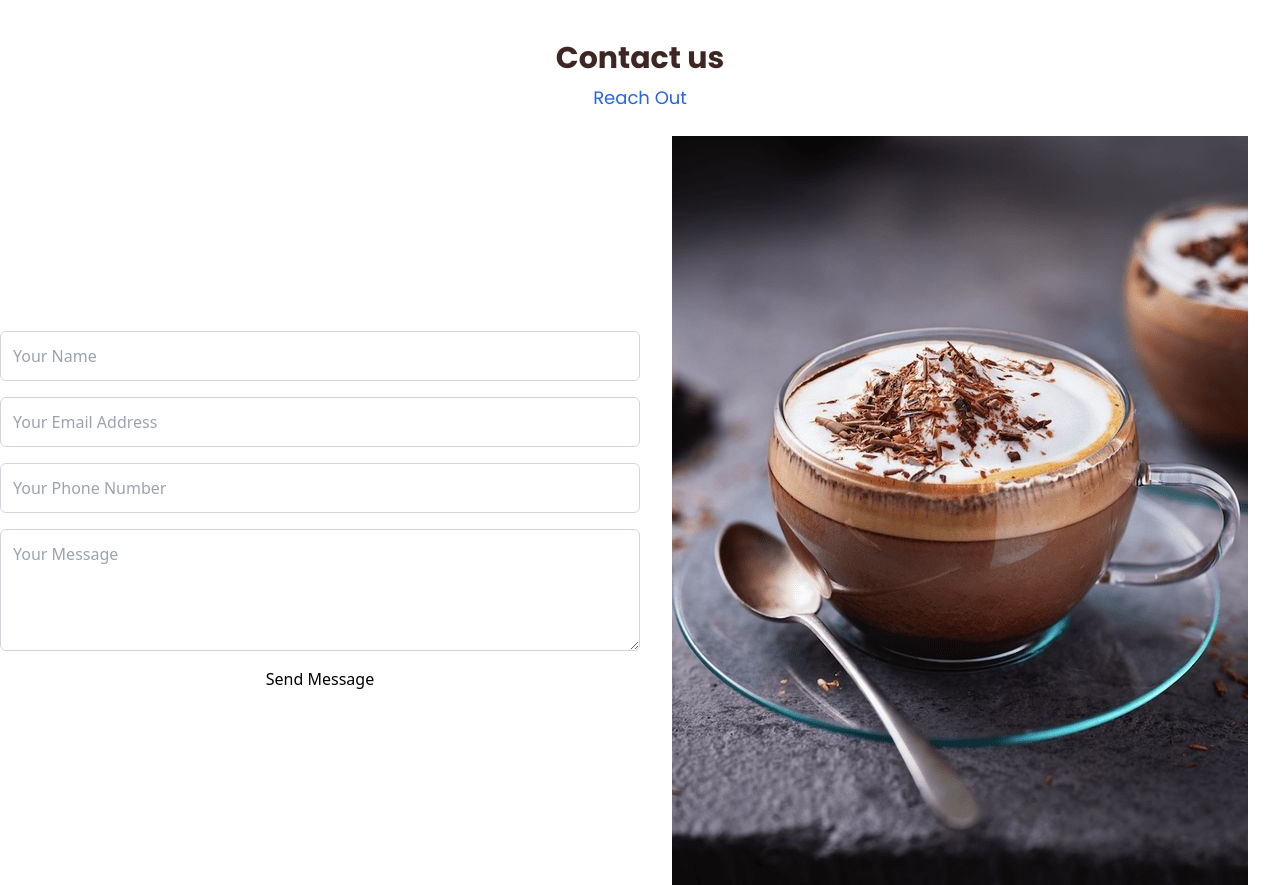
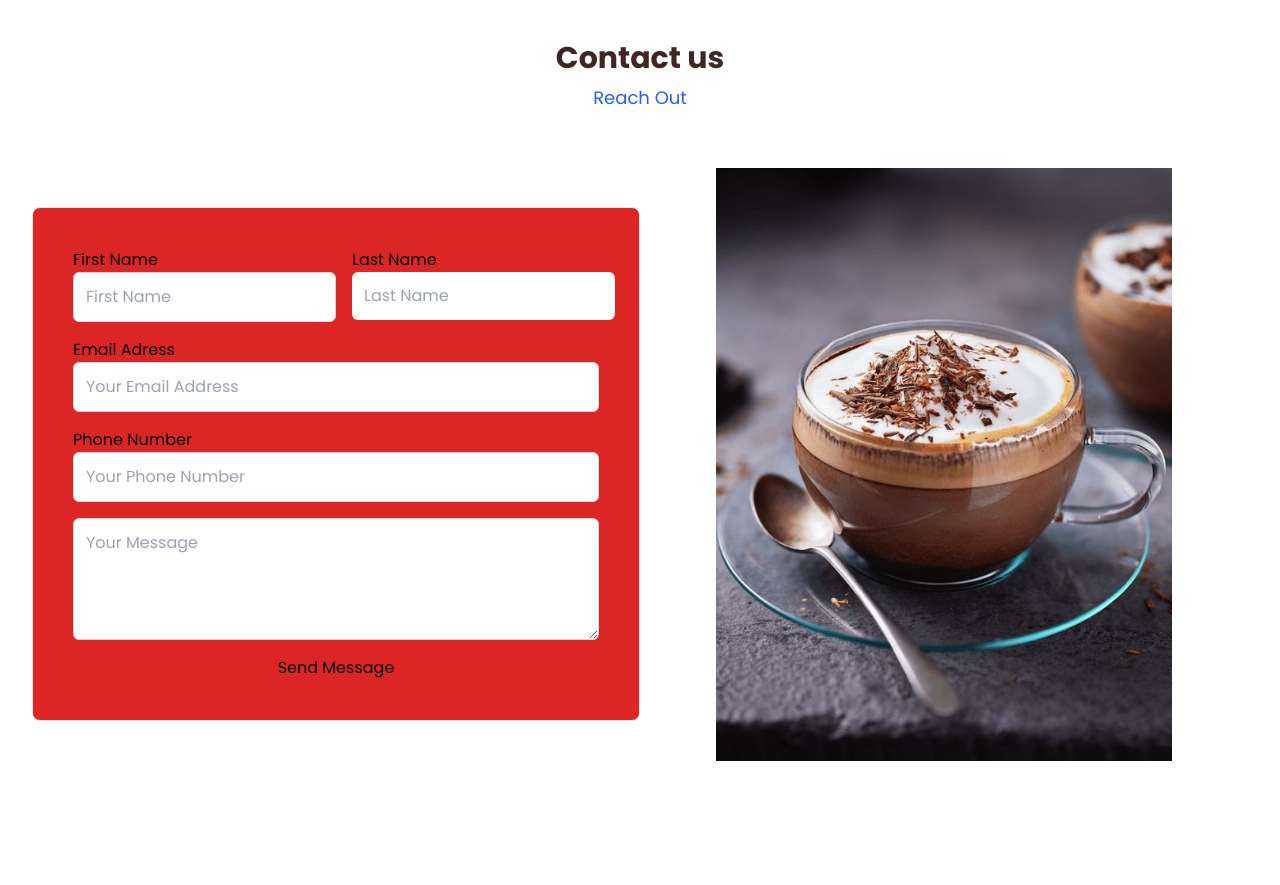
Before and after one commit to swarui/coffeelandingpage, a React (Vite) app: page / in a window 1280 px wide. Shown: the part 2680-3565 px from the top of the page. After the commit the page ends 3473 px from the top, so only its background shows below. Built offline with nearby package versions, Linux system fonts and the light colour scheme.

Commit message:
Coffee landing page

```diff
--- a/src/components/Contact.jsx
+++ b/src/components/Contact.jsx
@@ -18,26 +18,48 @@ function Contact() {
           Reach Out
         </h2>{" "}
       </div>
-      <section className="flex flex-col md:flex-row items-center justify-center">
-
+      <section
+        style={{ fontFamily: "Poppins" }}
+        className="flex flex-col md:flex-row items-center justify-center p-8"
+      >
         {/* Contact From  */}
         <div className="w-full  md:w-1/2">
-          <form className="flex flex-col space-y-4">
+          <form className="flex flex-col space-y-4 p-10 bg-red-600 border rounded-lg ">
+            <div className="flex flex-row w-full space-x-4">
+              <div className="flex flex-col w-1/2">
+                <h2 className="">First Name</h2>
+
                 <input
                   type="text"
-              placeholder="Your Name"
-              className="p-3 border border-gray-300 rounded-md focus:outline-none focus:border-blue-500"
+                  placeholder="First Name"
+                  className="   p-3 border border-gray-300 rounded-md focus:outline-none focus:border-blue-500"
                 />
+              </div>
+              <div className="flex flex-col w-1/2">
+                <h2>Last Name</h2>
+                <input
+                  type="text"
+                  placeholder="Last Name"
+                  className=" flex flex-row p-3   rounded-md  "
+                />
+              </div>
+            </div>
+            <div className="flex flex-col ">
+            <h2>Email Adress</h2>
             <input
               type="email"
               placeholder="Your Email Address"
               className="p-3 border border-gray-300 rounded-md focus:outline-none focus:border-blue-500"
             />
+            </div>
+            <div className="flex flex-col ">
+            <h2>Phone Number</h2>
             <input
               type="tel"
               placeholder="Your Phone Number"
               className="p-3 border border-gray-300 rounded-md focus:outline-none focus:border-blue-500"
             />
+            </div>
             <textarea
               placeholder="Your Message"
               rows={4}
@@ -48,7 +70,7 @@ function Contact() {
         </div>
         {/* Image Section  */}
         <div className="w-full md:w-1/2 flex items-center justify-center">
-          <img src={Mocha} className="w-50 h-50" alt="" />
+          <img src={Mocha} className="w-3/4 " alt="" />
         </div>
       </section>
     </>
```
Lines whose indentation alone changed are shown as unchanged.
